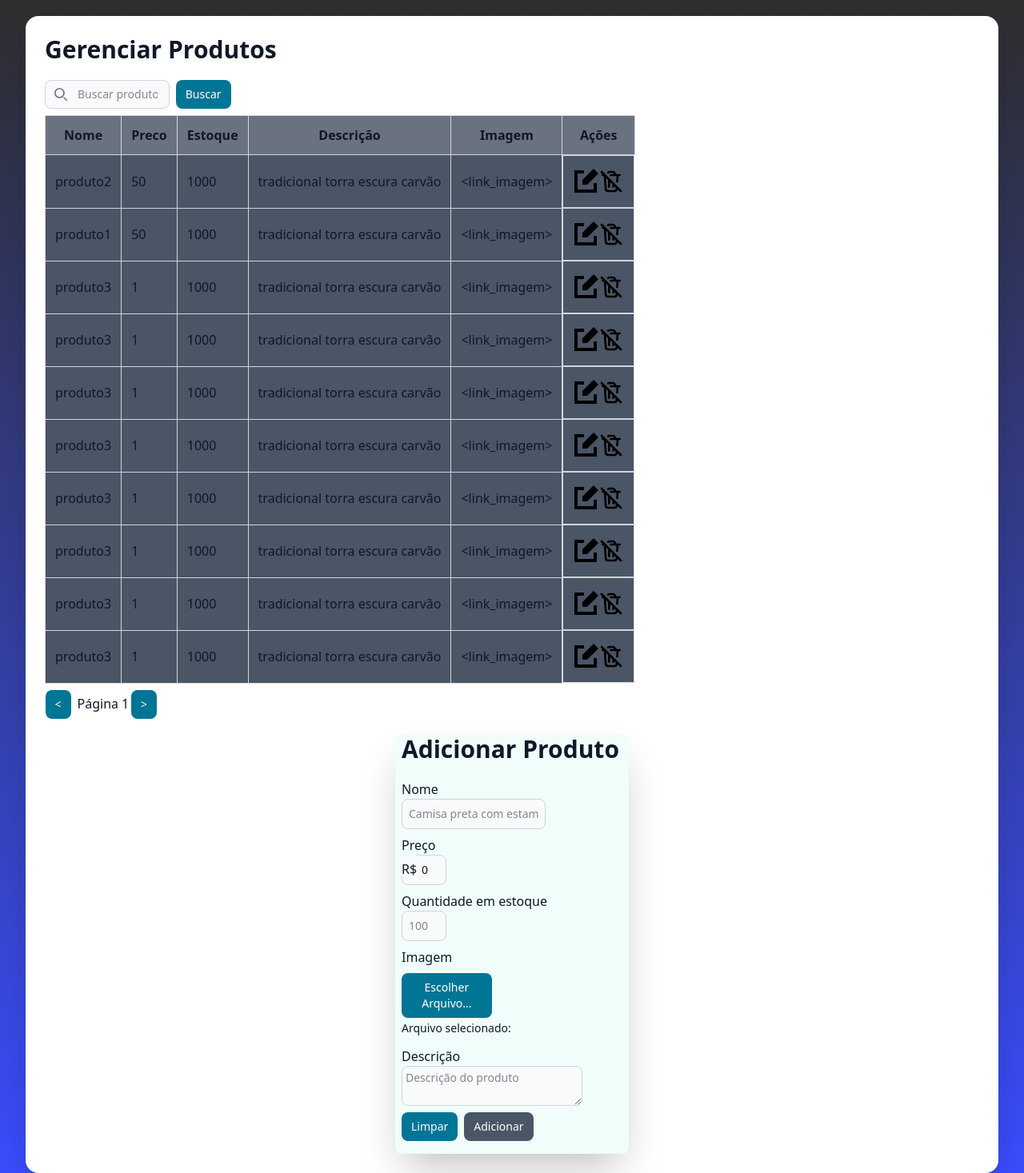
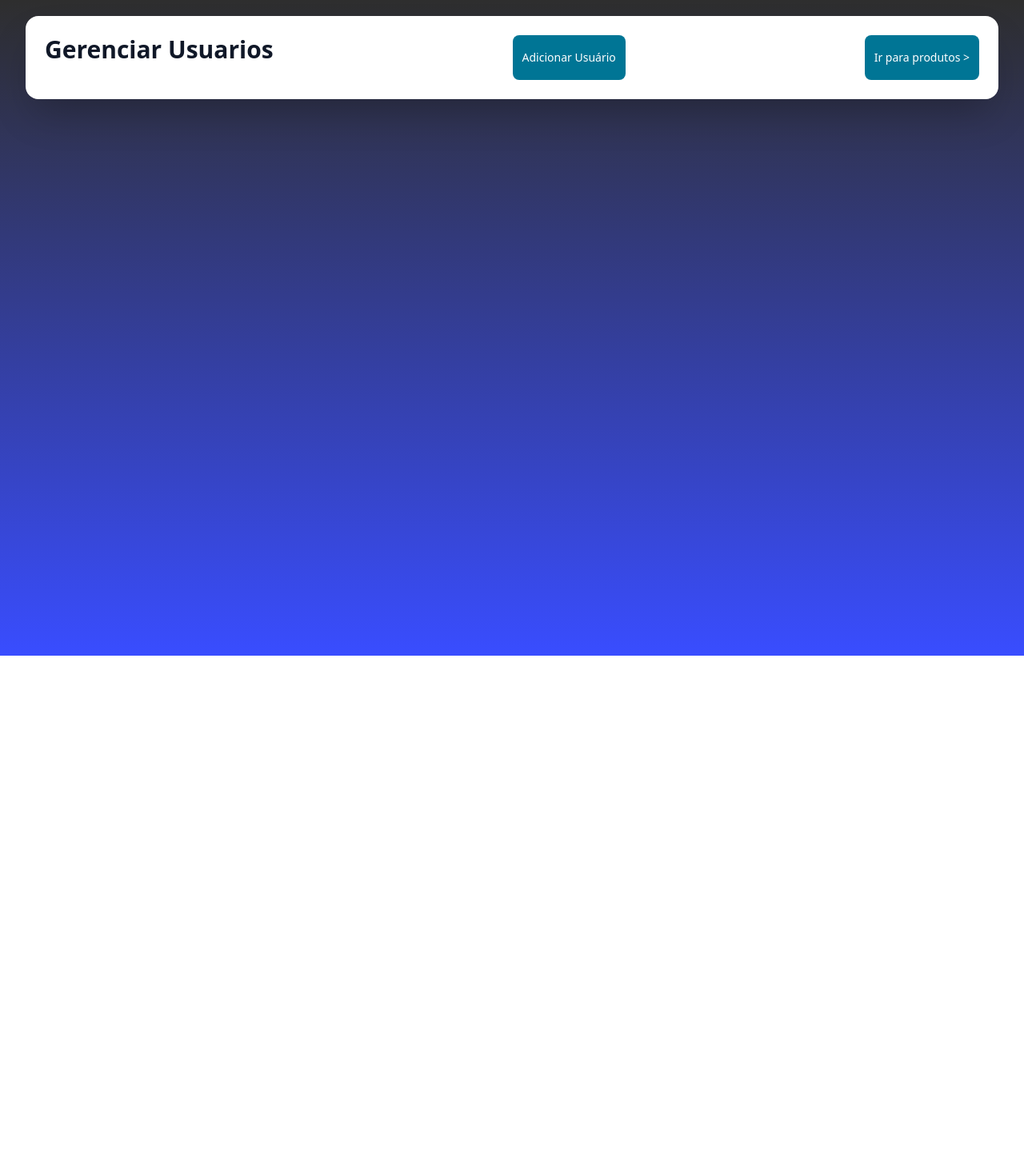
Before and after one commit to Jp9910/microsservico-front-admininstracao, an Angular app: page /usuarios in a window 1280 px wide. Before the commit this address led to /. Shown: the whole page at 80% size. After the commit the page ends 820 px from the top, so only its background shows below. Built offline with nearby package versions, Linux system fonts and the light colour scheme.

Commit message:
Roteamento e páginas

```diff
--- a/src/app/app.component.html
+++ b/src/app/app.component.html
@@ -1,5 +1,3 @@
 <app-container>
-    <h1 class="text-3xl font-bold mb-5">Gerenciar Produtos</h1>
-    <app-tabela-produtos testeProp="testando props"></app-tabela-produtos>
-    <app-form-adicionar-produto></app-form-adicionar-produto>
+    <router-outlet></router-outlet>
 </app-container>
--- a/src/app/app.component.ts
+++ b/src/app/app.component.ts
@@ -1,16 +1,12 @@
 import { Component } from '@angular/core';
 import { RouterOutlet } from '@angular/router';
 import { ContainerComponent } from './componentes/container/container.component';
-import { TabelaProdutosComponent } from './componentes/tabela-produtos/tabela-produtos.component';
-import { SidebarComponent } from './componentes/sidebar/sidebar.component';
-import { FormAdicionarProdutoComponent } from "./componentes/form-adicionar-produto/form-adicionar-produto.component";
 
 @Component({
     selector: 'app-root',
     imports: [
     ContainerComponent,
-    TabelaProdutosComponent,
-    FormAdicionarProdutoComponent
+    RouterOutlet
 ],
     standalone: true,
     templateUrl: './app.component.html'
--- a/src/app/app.routes.ts
+++ b/src/app/app.routes.ts
@@ -1,3 +1,29 @@
 import { Routes } from '@angular/router';
+import { FormAdicionarProdutoComponent } from './componentes/form-adicionar-produto/form-adicionar-produto.component';
+import { ProdutosComponent } from './paginas/produtos/produtos.component';
+import { UsuariosComponent } from './paginas/usuarios/usuarios.component';
 
-export const routes: Routes = [];
+export const routes: Routes = [
+    {
+        path: 'produtos',
+        component: ProdutosComponent
+    },
+    {
+        path: 'usuarios',
+        component: UsuariosComponent
+    },
+    {
+        path: 'adicionarproduto',
+        pathMatch: 'prefix',
+        component: FormAdicionarProdutoComponent
+    },
+    {
+        path: '',
+        pathMatch: 'full', // o path inteiro deve ser '' para dar match
+        redirectTo: '/produtos'
+    }
+];
+
+// pathMatch:
+// 'prefix': Indica que a rota deve ser correspondida se a URL começa com o padrão definido na rota.
+// 'full': Indica que a rota deve ser correspondida somente se a URL completa corresponder ao padrão definido na rota.
--- a/src/app/componentes/form-adicionar-produto/form-adicionar-produto.component.html
+++ b/src/app/componentes/form-adicionar-produto/form-adicionar-produto.component.html
@@ -1,4 +1,4 @@
-<section class="mx-auto flex flex-col bg-teal-50 dark:bg-cyan-600 max-w-5/20 w-auto mt-5 rounded-lg shadow-2xl">
+<section class="mx-auto flex flex-col bg-teal-50 dark:bg-blue-500 max-w-5/20 w-auto mt-5 rounded-lg shadow-2xl">
     <h1 class="text-3xl font-bold mb-5 ml-2">Adicionar Produto</h1>
     <form [formGroup]="formAdicionarProduto" (ngSubmit)="adicionarProduto()" class="flex flex-col min-w-7/10 max-w-8/10 pl-2">
         <label for="nome">Nome</label>
@@ -6,7 +6,7 @@
 
         <label for="preco">Preço</label>
         <div class="flex relative items-center">
-            <span class="absolute inset-y-0 start-0 pt-1 flex items-center pointer-events-none dark:text-gray-300 bg-gray-50 dark:bg-gray-700 mr-2 max-w-16 max-h-8 rounded-l-lg">R$</span>
+            <span class="absolute inset-y-0 start-0 pt-1 ps-1 flex items-center pointer-events-none dark:text-gray-300 bg-gray-50 dark:bg-gray-700 mr-2 max-w-16 max-h-8 rounded-l-lg">R$</span>
             <input formControlName="preco" id="preco" type="text" inputmode="numeric" required placeholder="1.99" class="p-2 mb-2 ps-6 w-1/4 h-auto text-sm text-gray-900 border border-gray-300 rounded-lg bg-gray-50 dark:bg-gray-700 dark:border-gray-600 dark:placeholder-gray-400 dark:text-white"/>
         </div>
         @if (formEnviado && formAdicionarProduto.invalid && formAdicionarProduto.get('preco')?.errors) {
--- a/src/app/componentes/sidebar/sidebar.component.ts
+++ b/src/app/componentes/sidebar/sidebar.component.ts
@@ -5,7 +5,6 @@ import { Component } from '@angular/core';
   imports: [],
   standalone: true,
   templateUrl: './sidebar.component.html',
-  styleUrl: './sidebar.component.css'
 })
 export class SidebarComponent {
 
--- /dev/null
+++ b/src/app/paginas/produtos/produtos.component.html
@@ -0,0 +1,8 @@
+<section class="flex justify-between">
+    <h1 class="text-3xl font-bold mb-5">Gerenciar Produtos</h1>
+    <button routerLink="/adicionarproduto" class="h-auto inline-flex items-center px-3 py-2 text-sm font-medium text-center cursor-pointer rounded-lg text-white bg-cyan-700 hover:bg-cyan-800 focus:outline-none focus:ring-cyan-300 dark:bg-cyan-600 dark:hover:bg-cyan-800 dark:focus:ring-cyan-800"
+    >Adicionar Produto </button>
+    <button routerLink="/usuarios" class="h-auto inline-flex items-center px-3 py-2 text-sm font-medium text-center cursor-pointer rounded-lg text-white bg-cyan-700 hover:bg-cyan-800 focus:outline-none focus:ring-cyan-300 dark:bg-cyan-600 dark:hover:bg-cyan-800 dark:focus:ring-cyan-800"
+    >Ir para usuários > </button>
+</section>
+<app-tabela-produtos testeProp="testando props"></app-tabela-produtos>
--- /dev/null
+++ b/src/app/paginas/usuarios/usuarios.component.html
@@ -0,0 +1,7 @@
+<section class="flex justify-between">
+    <h1 class="text-3xl font-bold mb-5">Gerenciar Usuarios</h1>
+    <button routerLink="/adicionarproduto" class="h-auto inline-flex items-center px-3 py-2 text-sm font-medium text-center cursor-pointer rounded-lg text-white bg-cyan-700 hover:bg-cyan-800 focus:outline-none focus:ring-cyan-300 dark:bg-cyan-600 dark:hover:bg-cyan-800 dark:focus:ring-cyan-800"
+    >Adicionar Usuário </button>
+    <button routerLink="/produtos" class="h-auto inline-flex items-center px-3 py-2 text-sm font-medium text-center cursor-pointer rounded-lg text-white bg-cyan-700 hover:bg-cyan-800 focus:outline-none focus:ring-cyan-300 dark:bg-cyan-600 dark:hover:bg-cyan-800 dark:focus:ring-cyan-800"
+    >Ir para produtos ></button>
+</section>
```
Also changed, not shown: src/app/paginas/produtos/produtos.component.ts (added, +13 -0 lines), src/app/paginas/usuarios/usuarios.component.ts (added, +12 -0 lines), 2 other files (tests, documents, lock files or other folders).
